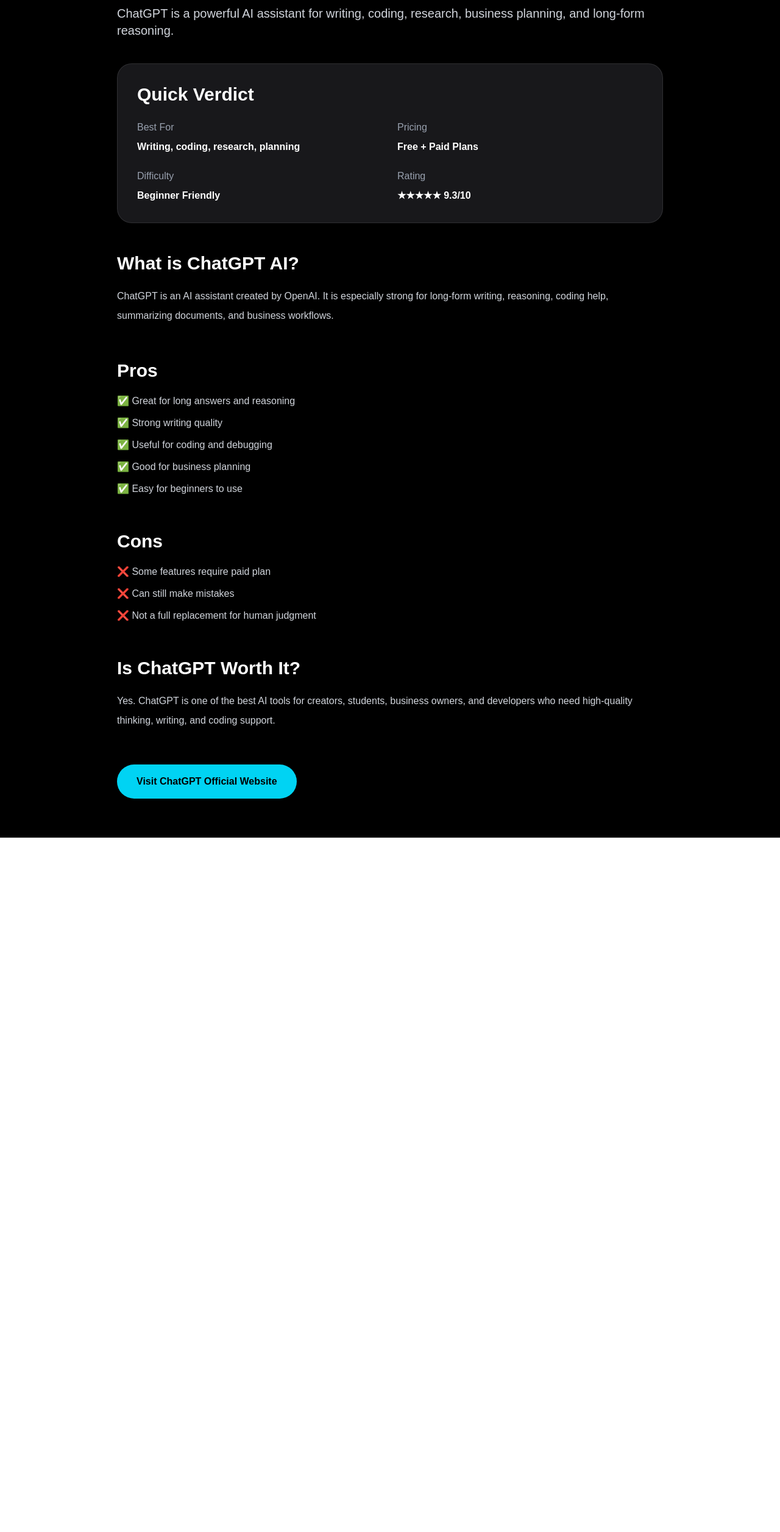
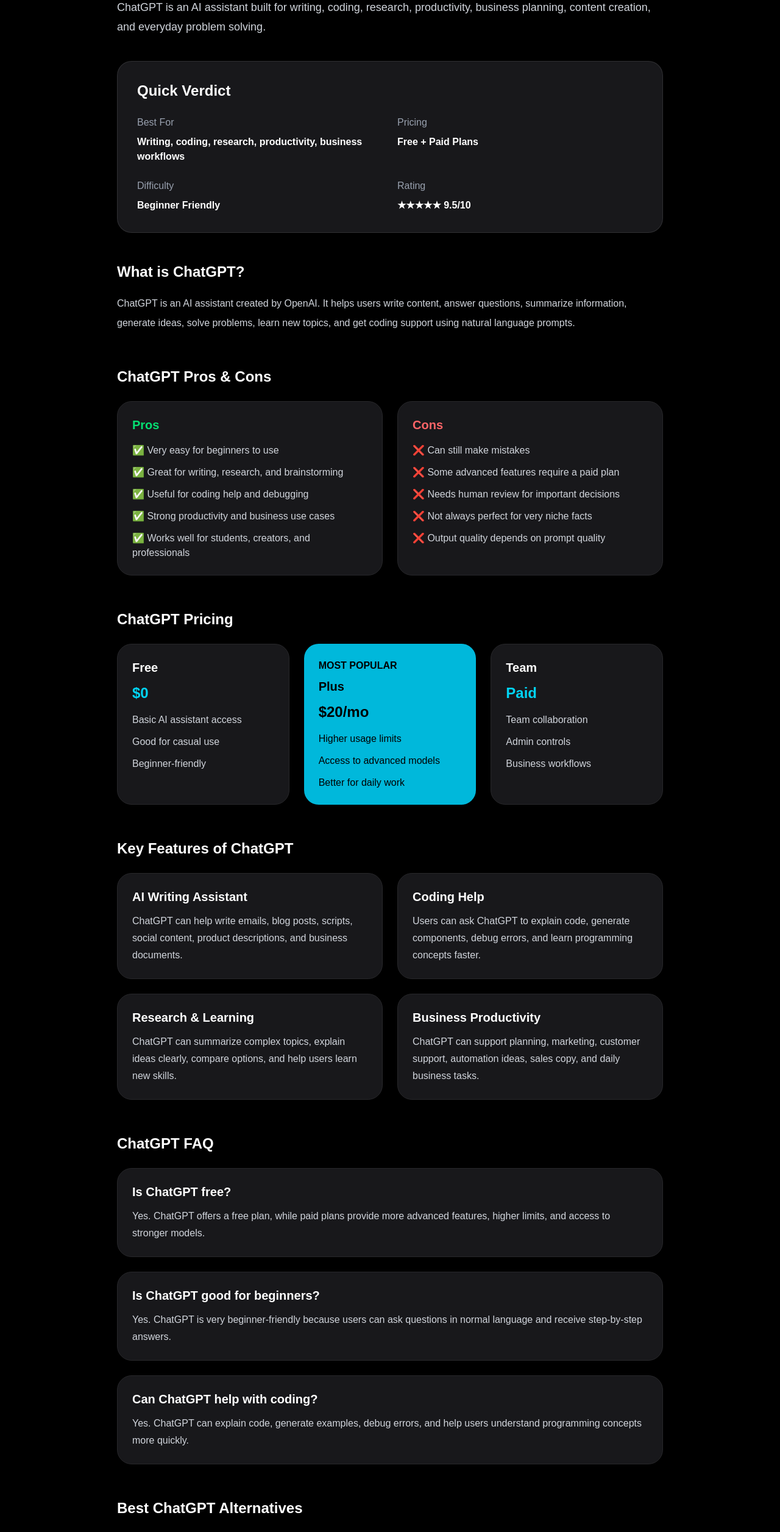
Before and after one commit to kahlok996-boop/smartaistack, a Next.js app: page /chatgpt-review in a window 1280 px wide. Shown: the part 180-2693 px from the top of the page at 61% size. Before the commit the page ends 1554 px from the top, so only its background shows below. Built offline with nearby package versions, Linux system fonts and the light colour scheme.

Commit message:
fix chatgpt review page

```diff
--- a/app/chatgpt-review/page.tsx
+++ b/app/chatgpt-review/page.tsx
@@ -4,22 +4,25 @@
       <div className="max-w-4xl mx-auto">
         <p className="text-cyan-400 font-semibold mb-4">AI Assistant Tools</p>
 
-          <h1 className="text-5xl md:text-6xl font-bold mb-6">
-            ChatGPT AI Review 2026
+        <h1 className="text-4xl md:text-5xl font-bold mb-6">
+          ChatGPT Review 2026
         </h1>
 
-          <p className="text-xl text-gray-300 mb-10">
-            ChatGPT is a powerful AI assistant for writing, coding, research,
-            business planning, and long-form reasoning.
+        <p className="text-lg text-gray-300 mb-10 leading-8">
+          ChatGPT is an AI assistant built for writing, coding, research,
+          productivity, business planning, content creation, and everyday
+          problem solving.
         </p>
 
         <div className="bg-zinc-900 border border-white/10 rounded-3xl p-8 mb-12">
-            <h2 className="text-3xl font-bold mb-6">Quick Verdict</h2>
+          <h2 className="text-2xl font-bold mb-6">Quick Verdict</h2>
 
           <div className="grid md:grid-cols-2 gap-6">
             <div>
               <p className="text-gray-400 mb-2">Best For</p>
-                <p className="font-semibold">Writing, coding, research, planning</p>
+              <p className="font-semibold">
+                Writing, coding, research, productivity, business workflows
+              </p>
             </div>
 
             <div>
@@ -34,51 +37,278 @@
 
             <div>
               <p className="text-gray-400 mb-2">Rating</p>
-                <p className="font-semibold">★★★★★ 9.3/10</p>
+              <p className="font-semibold">★★★★★ 9.5/10</p>
             </div>
           </div>
         </div>
 
         <section className="mb-14">
-            <h2 className="text-3xl font-bold mb-5">What is ChatGPT AI?</h2>
+          <h2 className="text-2xl font-bold mb-5">What is ChatGPT?</h2>
           <p className="text-gray-300 leading-8">
-              ChatGPT is an AI assistant created by OpenAI. It is especially
-              strong for long-form writing, reasoning, coding help, summarizing
-              documents, and business workflows.
+            ChatGPT is an AI assistant created by OpenAI. It helps users write
+            content, answer questions, summarize information, generate ideas,
+            solve problems, learn new topics, and get coding support using
+            natural language prompts.
           </p>
         </section>
 
         <section className="mb-14">
-            <h2 className="text-3xl font-bold mb-5">Pros</h2>
+          <h2 className="text-2xl font-bold mb-6">ChatGPT Pros & Cons</h2>
+
+          <div className="grid md:grid-cols-2 gap-6">
+            <div className="bg-zinc-900 border border-zinc-800 rounded-3xl p-6">
+              <h3 className="text-xl font-bold text-green-400 mb-4">Pros</h3>
+
               <ul className="space-y-3 text-gray-300">
-              <li>✅ Great for long answers and reasoning</li>
-              <li>✅ Strong writing quality</li>
-              <li>✅ Useful for coding and debugging</li>
-              <li>✅ Good for business planning</li>
-              <li>✅ Easy for beginners to use</li>
+                <li>✅ Very easy for beginners to use</li>
+                <li>✅ Great for writing, research, and brainstorming</li>
+                <li>✅ Useful for coding help and debugging</li>
+                <li>✅ Strong productivity and business use cases</li>
+                <li>✅ Works well for students, creators, and professionals</li>
               </ul>
+            </div>
+
+            <div className="bg-zinc-900 border border-zinc-800 rounded-3xl p-6">
+              <h3 className="text-xl font-bold text-red-400 mb-4">Cons</h3>
+
+              <ul className="space-y-3 text-gray-300">
+                <li>❌ Can still make mistakes</li>
+                <li>❌ Some advanced features require a paid plan</li>
+                <li>❌ Needs human review for important decisions</li>
+                <li>❌ Not always perfect for very niche facts</li>
+                <li>❌ Output quality depends on prompt quality</li>
+              </ul>
+            </div>
+          </div>
         </section>
 
         <section className="mb-14">
-            <h2 className="text-3xl font-bold mb-5">Cons</h2>
+          <h2 className="text-2xl font-bold mb-6">ChatGPT Pricing</h2>
+
+          <div className="grid lg:grid-cols-3 gap-6">
+            <div className="bg-zinc-900 border border-zinc-800 rounded-3xl p-6">
+              <h3 className="text-xl font-semibold mb-3">Free</h3>
+
+              <p className="text-cyan-400 text-2xl font-semibold mb-4">$0</p>
+
               <ul className="space-y-3 text-gray-300">
-              <li>❌ Some features require paid plan</li>
-              <li>❌ Can still make mistakes</li>
-              <li>❌ Not a full replacement for human judgment</li>
+                <li>Basic AI assistant access</li>
+                <li>Good for casual use</li>
+                <li>Beginner-friendly</li>
               </ul>
+            </div>
+
+            <div className="bg-cyan-500 text-black rounded-3xl p-6">
+              <p className="font-bold mb-2">MOST POPULAR</p>
+
+              <h3 className="text-xl font-semibold mb-3">Plus</h3>
+
+              <p className="text-2xl font-semibold mb-4">$20/mo</p>
+
+              <ul className="space-y-3">
+                <li>Higher usage limits</li>
+                <li>Access to advanced models</li>
+                <li>Better for daily work</li>
+              </ul>
+            </div>
+
+            <div className="bg-zinc-900 border border-zinc-800 rounded-3xl p-6">
+              <h3 className="text-xl font-semibold mb-3">Team</h3>
+
+              <p className="text-cyan-400 text-2xl font-semibold mb-4">
+                Paid
+              </p>
+
+              <ul className="space-y-3 text-gray-300">
+                <li>Team collaboration</li>
+                <li>Admin controls</li>
+                <li>Business workflows</li>
+              </ul>
+            </div>
+          </div>
         </section>
 
         <section className="mb-14">
-            <h2 className="text-3xl font-bold mb-5">Is ChatGPT Worth It?</h2>
+          <h2 className="text-2xl font-bold mb-6">
+            Key Features of ChatGPT
+          </h2>
+
+          <div className="grid md:grid-cols-2 gap-6">
+            <div className="bg-zinc-900 border border-zinc-800 rounded-3xl p-6">
+              <h3 className="text-xl font-bold mb-3">AI Writing Assistant</h3>
+
+              <p className="text-gray-300 leading-7">
+                ChatGPT can help write emails, blog posts, scripts, social
+                content, product descriptions, and business documents.
+              </p>
+            </div>
+
+            <div className="bg-zinc-900 border border-zinc-800 rounded-3xl p-6">
+              <h3 className="text-xl font-bold mb-3">Coding Help</h3>
+
+              <p className="text-gray-300 leading-7">
+                Users can ask ChatGPT to explain code, generate components,
+                debug errors, and learn programming concepts faster.
+              </p>
+            </div>
+
+            <div className="bg-zinc-900 border border-zinc-800 rounded-3xl p-6">
+              <h3 className="text-xl font-bold mb-3">Research & Learning</h3>
+
+              <p className="text-gray-300 leading-7">
+                ChatGPT can summarize complex topics, explain ideas clearly,
+                compare options, and help users learn new skills.
+              </p>
+            </div>
+
+            <div className="bg-zinc-900 border border-zinc-800 rounded-3xl p-6">
+              <h3 className="text-xl font-bold mb-3">Business Productivity</h3>
+
+              <p className="text-gray-300 leading-7">
+                ChatGPT can support planning, marketing, customer support,
+                automation ideas, sales copy, and daily business tasks.
+              </p>
+            </div>
+          </div>
+        </section>
+
+        <section className="mb-14">
+          <h2 className="text-2xl font-bold mb-6">ChatGPT FAQ</h2>
+
+          <div className="space-y-6">
+            <div className="bg-zinc-900 border border-zinc-800 rounded-3xl p-6">
+              <h3 className="text-xl font-semibold mb-3">
+                Is ChatGPT free?
+              </h3>
+
+              <p className="text-gray-300 leading-7">
+                Yes. ChatGPT offers a free plan, while paid plans provide more
+                advanced features, higher limits, and access to stronger models.
+              </p>
+            </div>
+
+            <div className="bg-zinc-900 border border-zinc-800 rounded-3xl p-6">
+              <h3 className="text-xl font-semibold mb-3">
+                Is ChatGPT good for beginners?
+              </h3>
+
+              <p className="text-gray-300 leading-7">
+                Yes. ChatGPT is very beginner-friendly because users can ask
+                questions in normal language and receive step-by-step answers.
+              </p>
+            </div>
+
+            <div className="bg-zinc-900 border border-zinc-800 rounded-3xl p-6">
+              <h3 className="text-xl font-semibold mb-3">
+                Can ChatGPT help with coding?
+              </h3>
+
+              <p className="text-gray-300 leading-7">
+                Yes. ChatGPT can explain code, generate examples, debug errors,
+                and help users understand programming concepts more quickly.
+              </p>
+            </div>
+          </div>
+        </section>
+
+        <section className="mb-14">
+          <h2 className="text-2xl font-bold mb-6">
+            Best ChatGPT Alternatives
+          </h2>
+
+          <div className="grid md:grid-cols-3 gap-6">
+            <div className="bg-zinc-900 border border-zinc-800 rounded-3xl p-6">
+              <h3 className="text-xl font-bold mb-3">Claude AI</h3>
+
+              <p className="text-gray-300 leading-7 mb-4">
+                Great for long-form reasoning, writing, document analysis, and
+                structured thinking.
+              </p>
+
+              <a href="/claude-review" className="text-cyan-400 font-semibold">
+                Read Review →
+              </a>
+            </div>
+
+            <div className="bg-zinc-900 border border-zinc-800 rounded-3xl p-6">
+              <h3 className="text-xl font-bold mb-3">Gemini AI</h3>
+
+              <p className="text-gray-300 leading-7 mb-4">
+                Google's AI assistant with strong search integration and
+                productivity use cases.
+              </p>
+
+              <a href="/gemini-review" className="text-cyan-400 font-semibold">
+                Read Review →
+              </a>
+            </div>
+
+            <div className="bg-zinc-900 border border-zinc-800 rounded-3xl p-6">
+              <h3 className="text-xl font-bold mb-3">Cursor AI</h3>
+
+              <p className="text-gray-300 leading-7 mb-4">
+                Best for developers who want an AI-powered coding editor and
+                faster software development workflow.
+              </p>
+
+              <a href="/cursor-review" className="text-cyan-400 font-semibold">
+                Read Review →
+              </a>
+            </div>
+          </div>
+        </section>
+
+        <section className="mb-14">
+          <h2 className="text-2xl font-bold mb-6">Related AI Tools</h2>
+
+          <div className="flex flex-wrap gap-4">
+            <a
+              href="/claude-review"
+              className="bg-zinc-900 border border-zinc-700 px-5 py-3 rounded-full hover:bg-zinc-800"
+            >
+              Claude Review
+            </a>
+
+            <a
+              href="/gemini-review"
+              className="bg-zinc-900 border border-zinc-700 px-5 py-3 rounded-full hover:bg-zinc-800"
+            >
+              Gemini Review
+            </a>
+
+            <a
+              href="/cursor-review"
+              className="bg-zinc-900 border border-zinc-700 px-5 py-3 rounded-full hover:bg-zinc-800"
+            >
+              Cursor Review
+            </a>
+
+            <a
+              href="/lovable-review"
+              className="bg-zinc-900 border border-zinc-700 px-5 py-3 rounded-full hover:bg-zinc-800"
+            >
+              Lovable Review
+            </a>
+          </div>
+        </section>
+
+        <section className="mb-14">
+          <h2 className="text-2xl font-bold mb-5">Final Verdict</h2>
+
           <p className="text-gray-300 leading-8">
-              Yes. ChatGPT is one of the best AI tools for creators, students,
-              business owners, and developers who need high-quality thinking,
-              writing, and coding support.
+            ChatGPT is one of the best AI assistants in 2026 for students,
+            creators, developers, business owners, and professionals who want
+            help with writing, coding, research, productivity, and planning.
+          </p>
+
+          <p className="text-gray-300 leading-8 mt-6">
+            If you want a flexible AI tool that can support many different
+            tasks in one place, ChatGPT is absolutely worth trying.
           </p>
         </section>
 
         <a
-            href="https://ChatGPT.ai"
+          href="https://chatgpt.com"
           target="_blank"
           className="inline-block bg-cyan-400 text-black px-8 py-4 rounded-full font-bold"
         >
```
Lines whose indentation alone changed are shown as unchanged.
